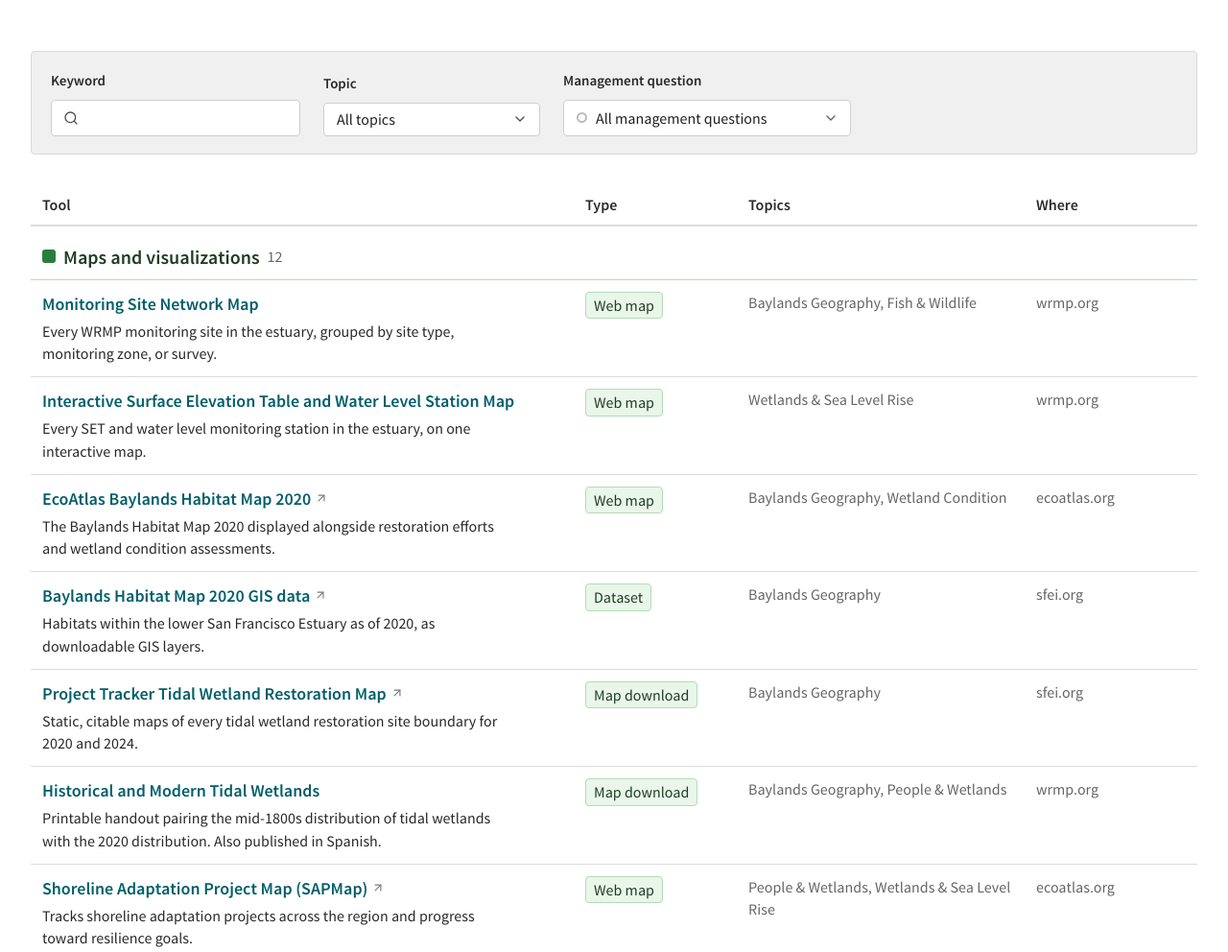
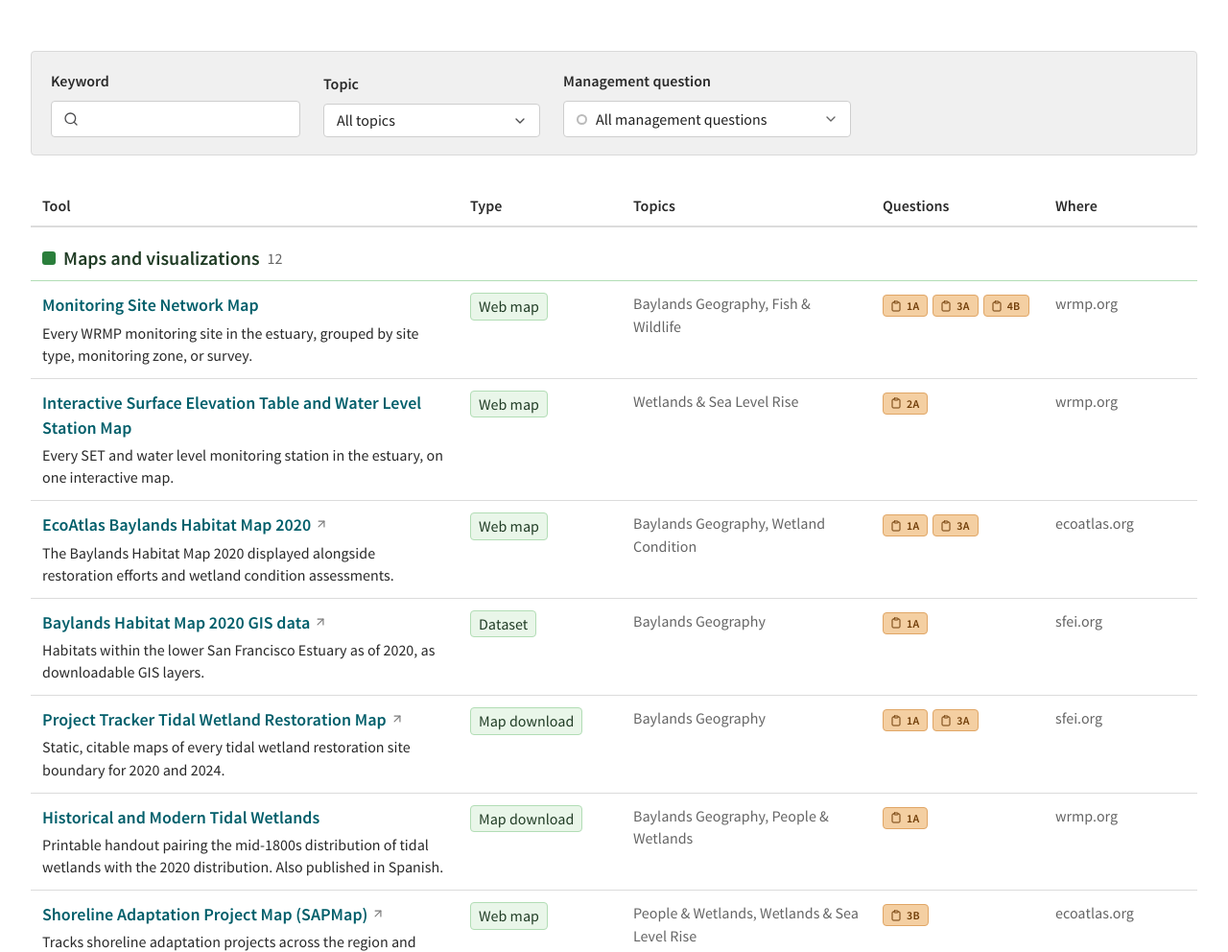
Before and after one commit to esassoc/wrmp, a plain HTML site: page website-integration/tools.html in a window 1280 px wide. Shown: the part 700-1692 px from the top of the page at 96% size. Drawn offline with nearby package versions, Linux system fonts and the light colour scheme.

Commit message:
Tools index prints each record's question codes
The tagging is a first pass for SFEI, so it has to be reviewable on
the page and not only behind the filter. Every row gains a Questions
cell carrying the same orange code chips the metric dialog and the
exhibit posters use, each linking to its question on the framework
page and showing the full wording through the shared hover card.
Untagged records show an empty cell, and drop the label entirely in
the stacked phone layout.

Column budget: 180px holds three 47px chips on one line, so only the
five-code records wrap. Topics and Where give up the width.

The two shared 15px strings in the filter bar move to 16px: the
control labels and the management-question option rows. Exhibits and
Metrics read the same file and come up with it, which is the point.

Co-Authored-By: Claude Fable 5.1 <noreply@anthropic.com>
Claude-Session: https://claude.ai/code/session_01J3Js5hwBubeLaXXiWJTsud

```diff
--- a/website-integration/assets/exhibits-gallery.css
+++ b/website-integration/assets/exhibits-gallery.css
@@ -40,7 +40,7 @@
   gap: 9px;
 }
 .filter-label {
-  font-size: 15px;
+  font-size: 16px;
   font-weight: 600;
   color: var(--color-text);
 }
@@ -136,7 +136,7 @@
   gap: 9px;
   padding: 8px 10px;
   border-radius: 3px;
-  font-size: 15px;
+  font-size: 16px;
   line-height: 1.35;
   color: var(--gray-12);
   cursor: pointer;
--- a/website-integration/assets/tools.css
+++ b/website-integration/assets/tools.css
@@ -73,10 +73,16 @@
   width: 170px;
 }
 .tool-index thead th:nth-child(3) {
-  width: 300px;
+  width: 260px;
 }
+/* Questions — a code chip measures 47px, so 180 holds three per line
+   (156px of content against 152 of chips). Below three the five-code
+   records run to a third line and set the row height for the table. */
 .tool-index thead th:nth-child(4) {
   width: 180px;
+}
+.tool-index thead th:nth-child(5) {
+  width: 160px;
 }
 
 /* — Section header row — */
@@ -162,6 +168,11 @@
 .tool-index__host {
   color: var(--color-text-muted);
 }
+/* The chips sit a hair below the 16px cap-height of the cells beside
+   them; the shared .exhibit-tags wrapper supplies the wrap and gap. */
+.tool-index__questions .exhibit-tags {
+  padding-top: 2px;
+}
 
 /* ═══ Responsive ═══ */
 @media (max-width: 1180px) {
@@ -169,10 +180,13 @@
     width: 150px;
   }
   .tool-index thead th:nth-child(3) {
-    width: 230px;
+    width: 210px;
   }
   .tool-index thead th:nth-child(4) {
-    width: 150px;
+    width: 130px;
+  }
+  .tool-index thead th:nth-child(5) {
+    width: 140px;
   }
 }
 
@@ -219,6 +233,14 @@
     font-weight: 700;
     color: var(--color-text);
   }
+  /* Untagged records: no chips, so no label either. Specificity has
+     to clear the display:flex rule above. */
+  .tool-index tbody td.tool-index__questions.is-empty {
+    display: none;
+  }
+  .tool-index__questions .exhibit-tags {
+    padding-top: 1px;
+  }
   .tool-index__desc {
     max-width: none;
   }
--- a/website-integration/assets/tools.js
+++ b/website-integration/assets/tools.js
@@ -5,8 +5,8 @@
 
    1. TOOLS — the record set. One object per tool, shaped as the
       WordPress custom post type would be: a title, a post body of
-      one sentence, and four taxonomy / meta fields (family, type,
-      topics, host). Nothing on the page is invented outside this
+      one sentence, and five taxonomy / meta fields (family, type,
+      topics, questions, host). Nothing on the page is invented outside this
       array, and nothing in the array is invented outside wrmp.org
       and the sites it links to.
 
@@ -18,7 +18,9 @@
 
    The `questions` codes are a first pass, assigned here from each
    tool's subject against the question text. They are the field SFEI
-   should review; everything else came off wrmp.org.
+   should review, which is why every row also prints its codes as
+   chips: the tagging is reviewable on the page, not just filterable.
+   Everything else came off wrmp.org.
    ════════════════════════════════════════════════════════════ */
 
 /* ══════════════════════════════════════════════════════════════
@@ -567,6 +569,7 @@ var TOPICS = [
   // The management-question vocabulary is the exhibits plugin's
   // taxonomy, read from the same file the Exhibits gallery reads.
   var TAXONOMY_URL = "../data/exhibits.json";
+  var FRAMEWORK_PAGE = "science-framework.html";
 
   var SVG_NS = "http://www.w3.org/2000/svg";
   var ARROW = ["M7 7h10v10", "M7 17 17 7"]; // leaves-the-site glyph
@@ -667,16 +670,45 @@ var TOPICS = [
     typeCell.appendChild(chip);
 
     cell(tr, "Topics", "tool-index__topics").textContent = topicText(tool);
+    questionCell(tr, tool);
     cell(tr, "Where", "tool-index__host").textContent = tool.host;
 
     return tr;
+  }
+
+  // Science-Framework codes, as the chip the metric dialog and the
+  // exhibit posters carry: colour from the leading guiding-question
+  // digit, link to the question on the framework page, full wording
+  // from sf-popover.js on hover or focus. The title is the popover's
+  // preferred text source; before the taxonomy lands it is absent and
+  // the popover falls back to its own fetch, so a chip is never mute.
+  function questionCell(tr, tool) {
+    var td = cell(tr, "Questions", "tool-index__questions");
+    var codes = tool.questions || [];
+    if (!codes.length) {
+      // Untagged records show nothing here. On a phone the cell would
+      // otherwise print a bare "Questions" label with no value.
+      td.classList.add("is-empty");
+      return td;
+    }
+    var wrap = el("div", "exhibit-tags");
+    codes.forEach(function (code) {
+      var chip = el("a", "exhibit-tag");
+      chip.setAttribute("data-gq", code.charAt(0));
+      chip.href = FRAMEWORK_PAGE + "#mq-" + code;
+      if (mqText[code]) chip.setAttribute("title", mqText[code]);
+      chip.textContent = code;
+      wrap.appendChild(chip);
+    });
+    td.appendChild(wrap);
+    return td;
   }
 
   function groupRow(label, n) {
     var tr = document.createElement("tr");
     tr.className = "tool-index__group";
     var th = document.createElement("th");
-    th.setAttribute("colspan", "4");
+    th.setAttribute("colspan", "5");
     th.setAttribute("scope", "colgroup");
 
     var mark = el("span", "tool-mark");
@@ -920,6 +952,9 @@ var TOPICS = [
         // The control lists every question, not only those a tool
         // carries today; picking an empty one shows the empty state.
         buildMqDropdown(Object.keys(mqText).sort());
+        // The first render ran before this resolved, so its chips
+        // carry no question text. Rebuild the rows now they can.
+        renderIndex();
       })
       .catch(function (err) {
         // Without the taxonomy the control has no vocabulary. Drop
--- a/website-integration/tools.html
+++ b/website-integration/tools.html
@@ -9,9 +9,13 @@
          exhibits-gallery.css is here for one thing: the .filter-bar
          and its Topic <select>, the same control the Metrics page
          uses. Reused rather than restyled so the two pages cannot
-         drift apart. -->
+         drift apart. exhibit-tags.css + sf-popover.css bring the
+         management-question chip and its hover card, the same pair
+         the metric dialog and the exhibit posters load. -->
     <link rel="stylesheet" href="../shared/css/tokens.css" />
     <link rel="stylesheet" href="assets/site.css" />
+    <link rel="stylesheet" href="../shared/css/exhibit-tags.css" />
+    <link rel="stylesheet" href="../shared/css/sf-popover.css" />
     <link rel="stylesheet" href="assets/exhibits-gallery.css" />
     <link rel="stylesheet" href="assets/tools.css" />
   </head>
@@ -240,6 +244,7 @@
               <th scope="col">Tool</th>
               <th scope="col">Type</th>
               <th scope="col">Topics</th>
+              <th scope="col">Questions</th>
               <th scope="col">Where</th>
             </tr>
           </thead>
@@ -319,5 +324,6 @@
 
     <script src="assets/site.js"></script>
     <script src="assets/tools.js"></script>
+    <script src="../shared/js/sf-popover.js"></script>
   </body>
 </html>
```
